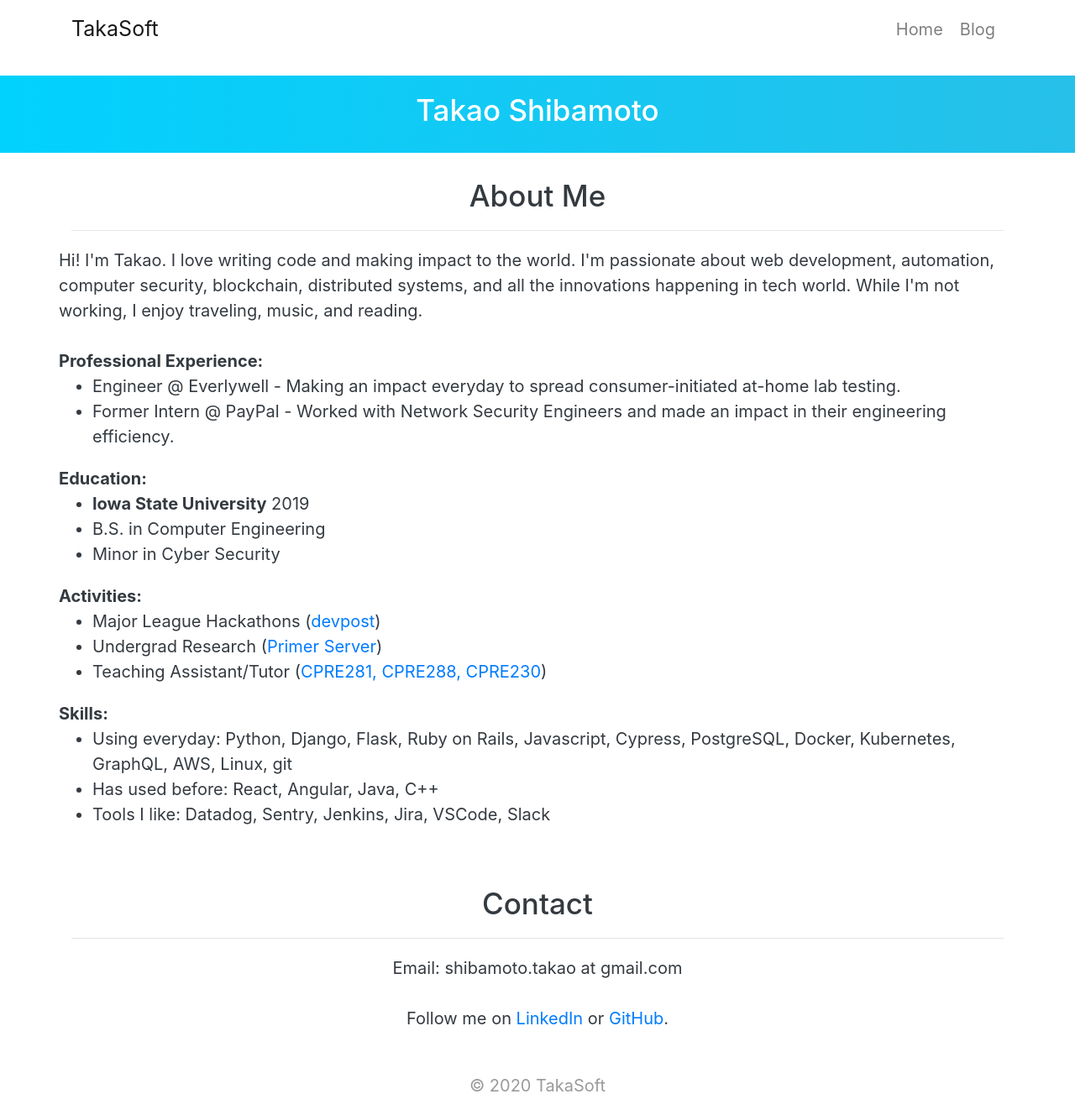
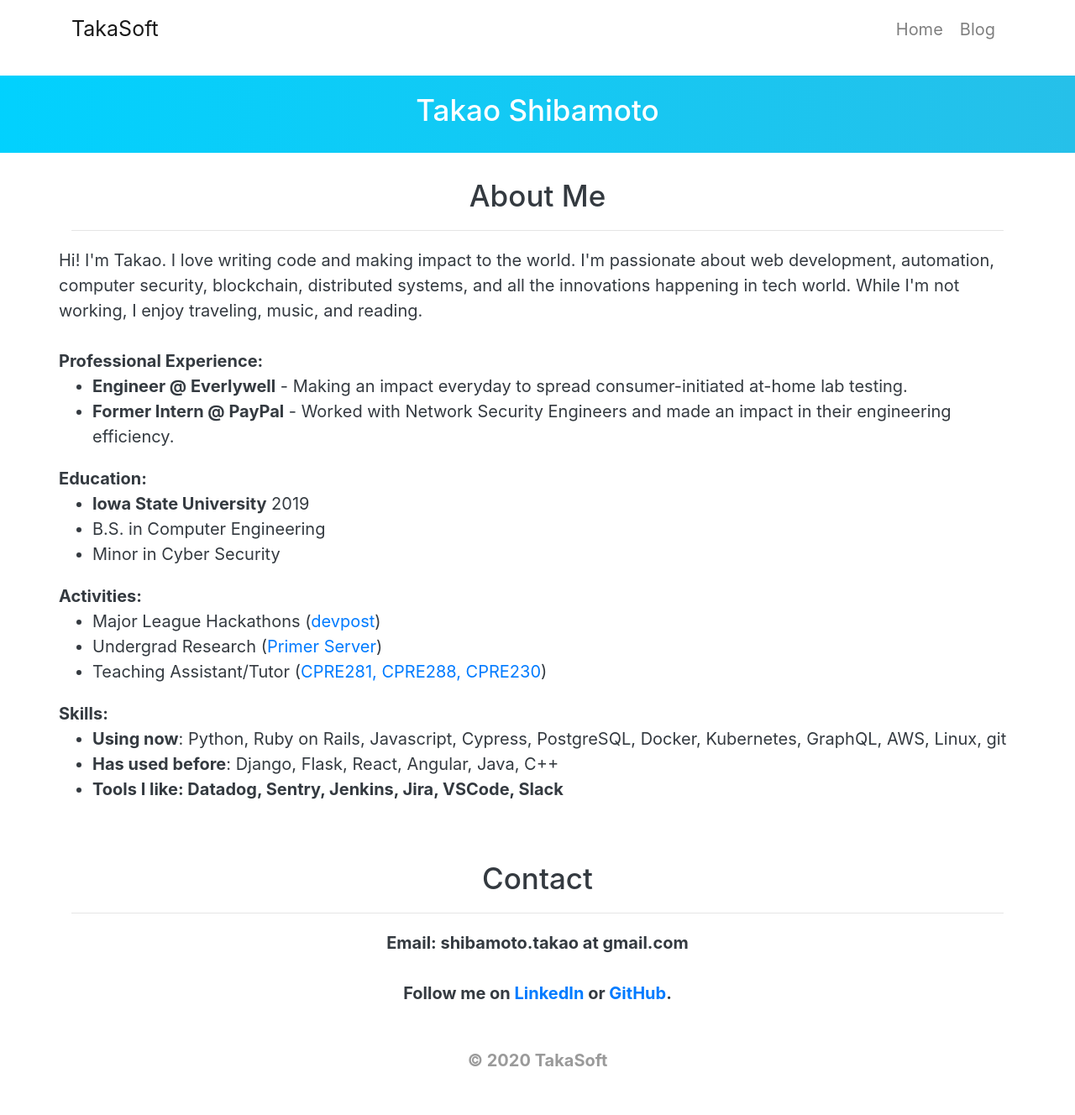
Before and after one commit to takasoft/takasoft.github.io, a Jekyll site: the page built from index.html, in a window 1280 px wide. Shown: the whole page at 84% size. Built offline with Jekyll 4.4.1, drawn with Linux system fonts in a browser that asks for light colours; after the commit the page ends 1298 px from its top, so only the background shows below that.

Commit message:
Update index.html

```diff
--- a/index.html
+++ b/index.html
@@ -22,8 +22,8 @@
     </div>
     <div class="row">
       <ul>
-        <li>Engineer @ Everlywell - Making an impact everyday to spread consumer-initiated at-home lab testing. </li>
-        <li>Former Intern @ PayPal - Worked with Network Security Engineers and made an impact in their engineering efficiency. </li>
+        <li><b>Engineer @ Everlywell</b> - Making an impact everyday to spread consumer-initiated at-home lab testing. </li>
+        <li><b>Former Intern @ PayPal</b> - Worked with Network Security Engineers and made an impact in their engineering efficiency. </li>
       </ul>
     </div>
 
@@ -54,9 +54,9 @@
     </div>
     <div class="row">
       <ul>
-        <li>Using everyday: Python, Django, Flask, Ruby on Rails, Javascript, Cypress, PostgreSQL, Docker, Kubernetes, GraphQL, AWS, Linux, git</li>
-        <li>Has used before: React, Angular, Java, C++</li>
-        <li>Tools I like: Datadog, Sentry, Jenkins, Jira, VSCode, Slack</li>
+        <li><b>Using now</b>: Python, Ruby on Rails, Javascript, Cypress, PostgreSQL, Docker, Kubernetes, GraphQL, AWS, Linux, git</li>
+        <li><b>Has used before</b>: Django, Flask, React, Angular, Java, C++</li>
+        <li><b>Tools I like</>: Datadog, Sentry, Jenkins, Jira, VSCode, Slack</li>
       </ul>
     </div>
   </div>
```
